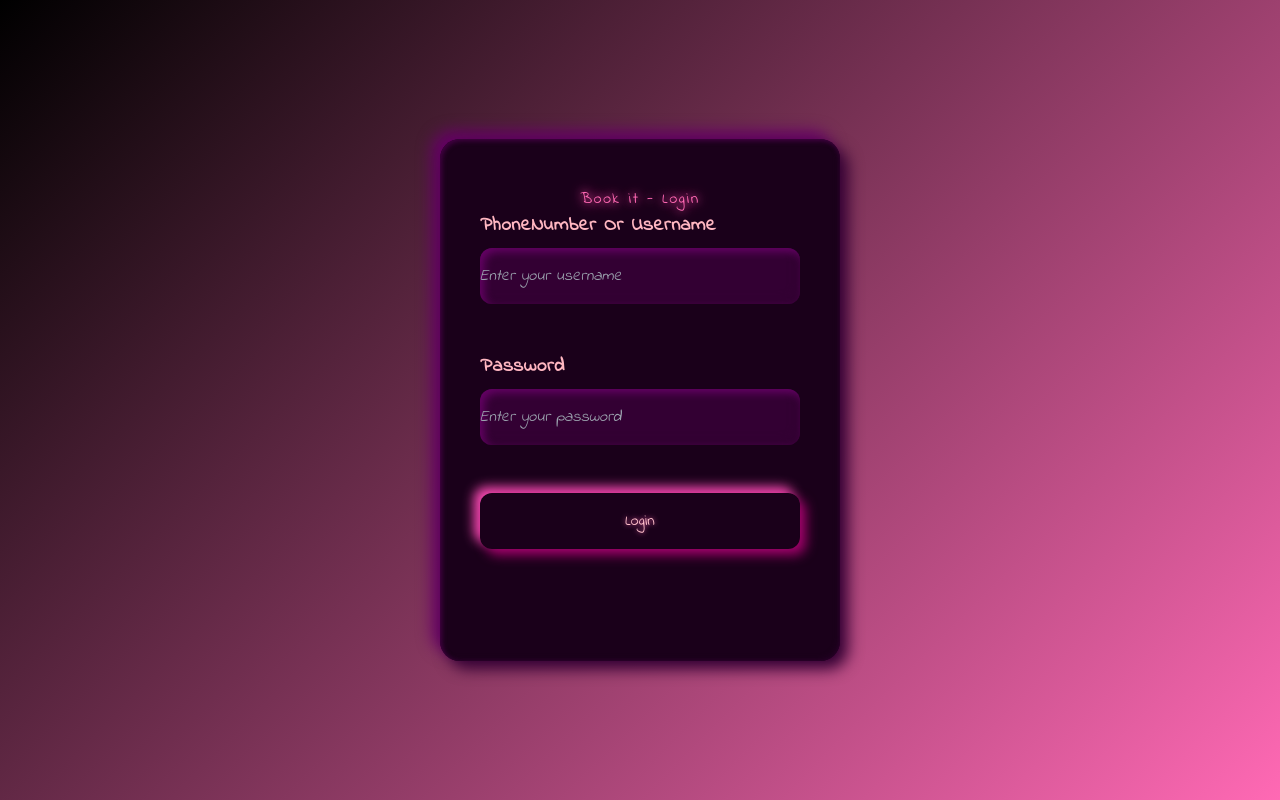
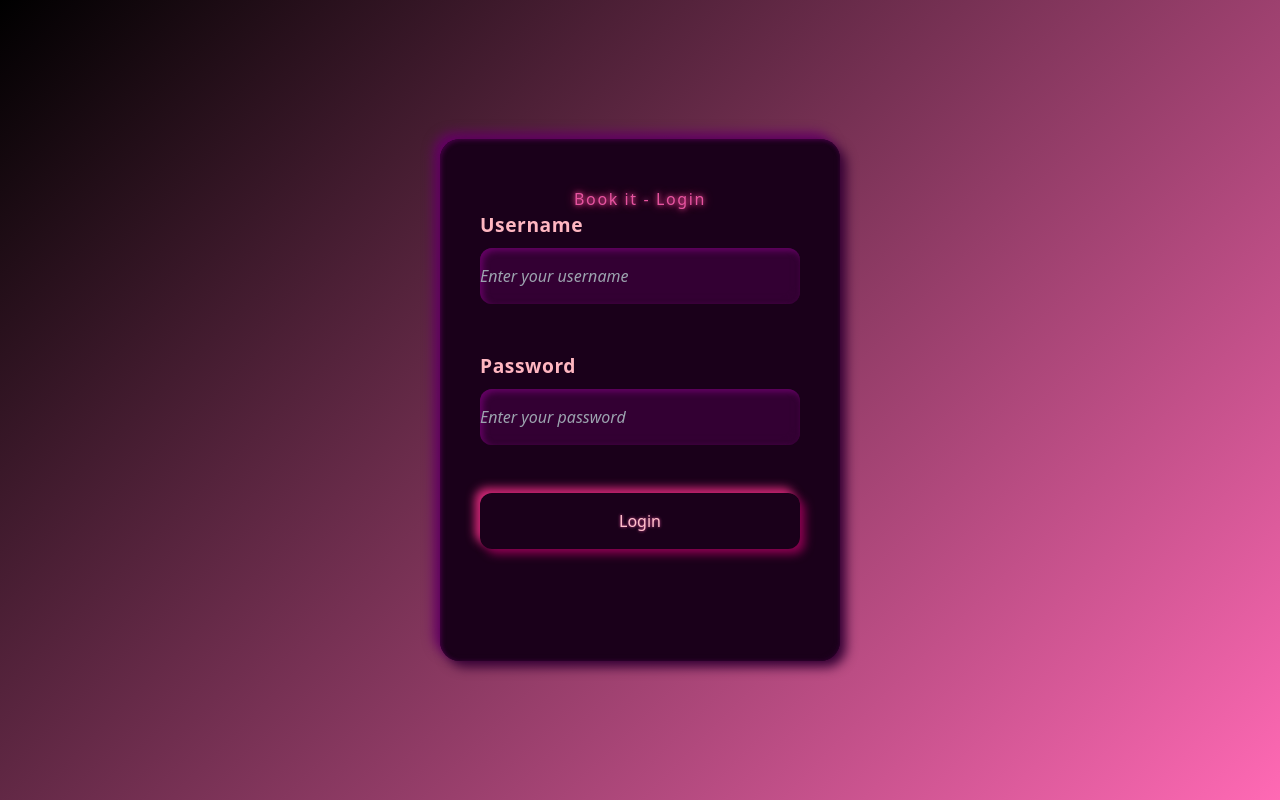
Before and after one commit to BanshikaSharma/cabapp, a plain HTML site: page index.html in a window 1280 px wide. Drawn offline with nearby package versions, Linux system fonts and the light colour scheme.

Commit message:
Update index.html
Signed-off-by: Banshika Sharma <banshikaum@gmail.com>

```diff
--- a/index.html
+++ b/index.html
@@ -9,9 +9,9 @@
     rel="stylesheet"
   />
   <style>
-    @import url("https://fonts.googleapis.com/css2?family=Indie+Flower&display=swap");
     body {
-      font-family: "Indie Flower", cursive;
+      font-family: system-ui, -apple-system, BlinkMacSystemFont, "Segoe UI", Roboto, Oxygen,
+        Ubuntu, Cantarell, "Open Sans", "Helvetica Neue", sans-serif;
       background: linear-gradient(135deg, #000000, #ff69b4);
       min-height: 100vh;
       margin: 0;
@@ -25,10 +25,10 @@
       background: #1a001a;
       border-radius: 20px;
       box-shadow:
-        8px 8px 15px #330033,
-        -8px -8px 15px #660066,
-        inset 2px 2px 5px #440044,
-        inset -2px -2px 5px #220022;
+        6px 6px 12px #330033,
+        -6px -6px 12px #660066,
+        inset 1.5px 1.5px 4px #440044,
+        inset -1.5px -1.5px 4px #220022;
       color: #ffc0cb;
       transition: box-shadow 0.3s ease, transform 0.2s ease;
       width: 100%;
@@ -37,24 +37,24 @@
     }
     .neumorph:focus-within {
       box-shadow:
-        8px 8px 20px #ff69b4,
-        -8px -8px 20px #ffb6c1,
-        inset 2px 2px 6px #ff69b4,
-        inset -2px -2px 6px #ffb6c1;
+        6px 6px 14px #e754a0,
+        -6px -6px 14px #f2a1c1,
+        inset 1.5px 1.5px 5px #e754a0,
+        inset -1.5px -1.5px 5px #f2a1c1;
       outline: none;
-      transform: translateY(-2px);
+      transform: translateY(-1.5px);
     }
     input,
     button {
-      font-family: "Indie Flower", cursive;
+      font-family: inherit;
       font-size: 1.4rem;
       color: #ffc0cb;
       background: #330033;
       border: none;
       border-radius: 12px;
       box-shadow:
-        inset 4px 4px 8px #660066,
-        inset -4px -4px 8px #330033;
+        inset 3px 3px 6px #660066,
+        inset -3px -3px 6px #330033;
       padding: 1rem 1.5rem;
       transition: box-shadow 0.3s ease, background-color 0.3s ease;
       width: 100%;
@@ -70,55 +70,57 @@
     input:focus {
       outline: none;
       box-shadow:
-        0 0 12px #ff69b4,
-        inset 4px 4px 10px #ff69b4,
-        inset -4px -4px 10px #ffb6c1;
+        0 0 8px #e754a0,
+        inset 3px 3px 7px #e754a0,
+        inset -3px -3px 7px #f2a1c1;
       background: #440044;
     }
     button {
       cursor: pointer;
       box-shadow:
-        8px 8px 20px #330033,
-        -8px -8px 20px #660066;
+        6px 6px 14px #330033,
+        -6px -6px 14px #660066;
       font-weight: 700;
       user-select: none;
       margin-top: 1.5rem;
       letter-spacing: 0.05em;
       text-transform: uppercase;
-      background: linear-gradient(135deg, #ff69b4, #ff1493);
+      background: linear-gradient(135deg, #e754a0, #d81b60);
       color: #fff;
-      text-shadow: 0 0 5px #ff69b4;
+      text-shadow: 0 0 3px #e754a0;
       transition: box-shadow 0.3s ease, background 0.3s ease;
       box-shadow:
-        6px 6px 12px #a0006a,
-        -6px -6px 12px #ff4db8;
+        5px 5px 10px #8a0050,
+        -5px -5px 10px #d82a7a;
       min-height: 3.5rem;
       padding: 0 1.5rem;
+      font-family: inherit;
     }
     button:hover {
-      background: linear-gradient(135deg, #ff1493, #ff69b4);
+      background: linear-gradient(135deg, #d81b60, #e754a0);
       box-shadow:
-        8px 8px 20px #ff4db8,
-        -8px -8px 20px #ff1493;
-      transform: translateY(-2px);
+        6px 6px 14px #d82a7a,
+        -6px -6px 14px #d81b60;
+      transform: translateY(-1.5px);
     }
     button:active {
       box-shadow:
-        inset 6px 6px 12px #660066,
-        inset -6px -6px 12px #330033;
+        inset 5px 5px 10px #660044,
+        inset -5px -5px 10px #330022;
       transform: translateY(1px);
     }
     h1 {
       font-size: 3rem;
       font-weight: 900;
       margin-bottom: 2rem;
-      color: #ff69b4;
+      color: #e754a0;
       user-select: none;
       text-align: center;
       text-shadow:
-        0 0 8px #ff69b4,
-        0 0 15px #ff1493;
+        0 0 5px #e754a0,
+        0 0 10px #d81b60;
       letter-spacing: 0.1em;
+      font-family: inherit;
     }
     form {
       width: 100%;
@@ -134,6 +136,7 @@
       font-size: 1.2rem;
       letter-spacing: 0.03em;
       display: block;
+      font-family: inherit;
     }
     .error-message {
       color: #ff4500;
@@ -145,7 +148,8 @@
       margin-top: -0.75rem;
       margin-bottom: 0.5rem;
       letter-spacing: 0.02em;
-      text-shadow: 0 0 3px #ff4500;
+      text-shadow: 0 0 2px #ff4500;
+      font-family: inherit;
     }
     @media (max-width: 480px) {
       .neumorph {
@@ -173,7 +177,7 @@
     <h1>Book it - Login</h1>
     <form id="loginForm" novalidate="">
       <div>
-        <label for="username">PhoneNumber Or Username</label>
+        <label for="username">Username</label>
         <input
           type="text"
           id="username"
@@ -184,7 +188,7 @@
           aria-required="true"
           aria-describedby="usernameError"
         />
-        <p id="usernameError" class="error-message" aria-live="polite"></p>
+        <p id="usernameError" class="error-message" aria-live="polite" style=""></p>
       </div>
       <div>
         <label for="password">Password</label>
@@ -198,7 +202,7 @@
           aria-required="true"
           aria-describedby="passwordError"
         />
-        <p id="passwordError" class="error-message" aria-live="polite"></p>
+        <p id="passwordError" class="error-message" aria-live="polite" style=""></p>
       </div>
       <button type="submit" aria-label="Login to Book it" >Login</button>
       <p id="loginError" class="error-message" aria-live="polite"></p>
@@ -222,14 +226,17 @@
       let valid = true;
 
       if (!usernameInput.value.trim()) {
-        usernameError.textContent = "Username is required.";
+        alert("Username is required.");
         valid = false;
       }
       if (!passwordInput.value.trim()) {
-        passwordError.textContent = "Password is required.";
+        alert("Password is required.");
         valid = false;
       }
       if (!valid) return;
+
+      // For demo, accept any username and password
+      // On success, redirect to main app page (replace with actual URL or path)
       window.location.href = "app.html";
     });
   </script>
```
